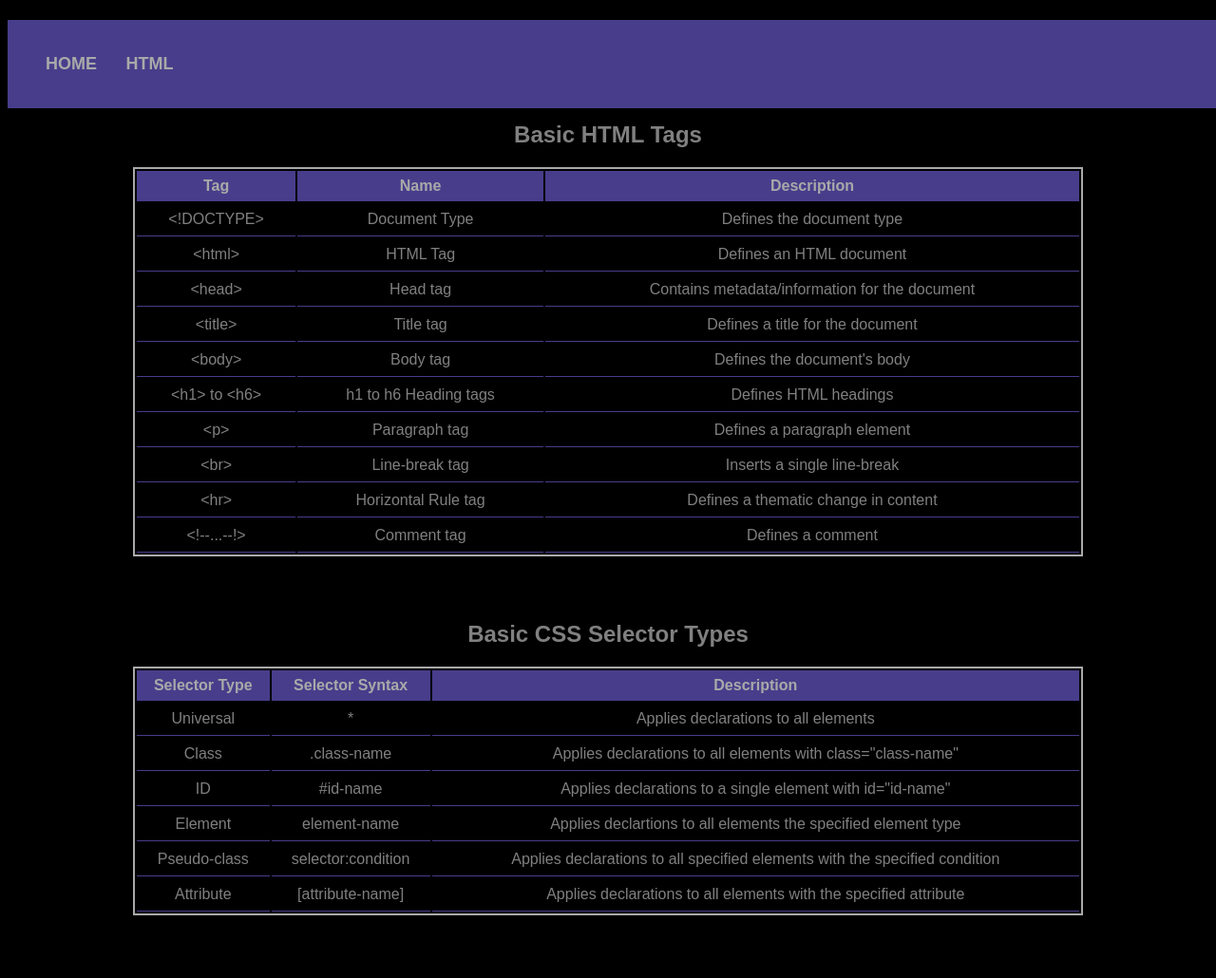
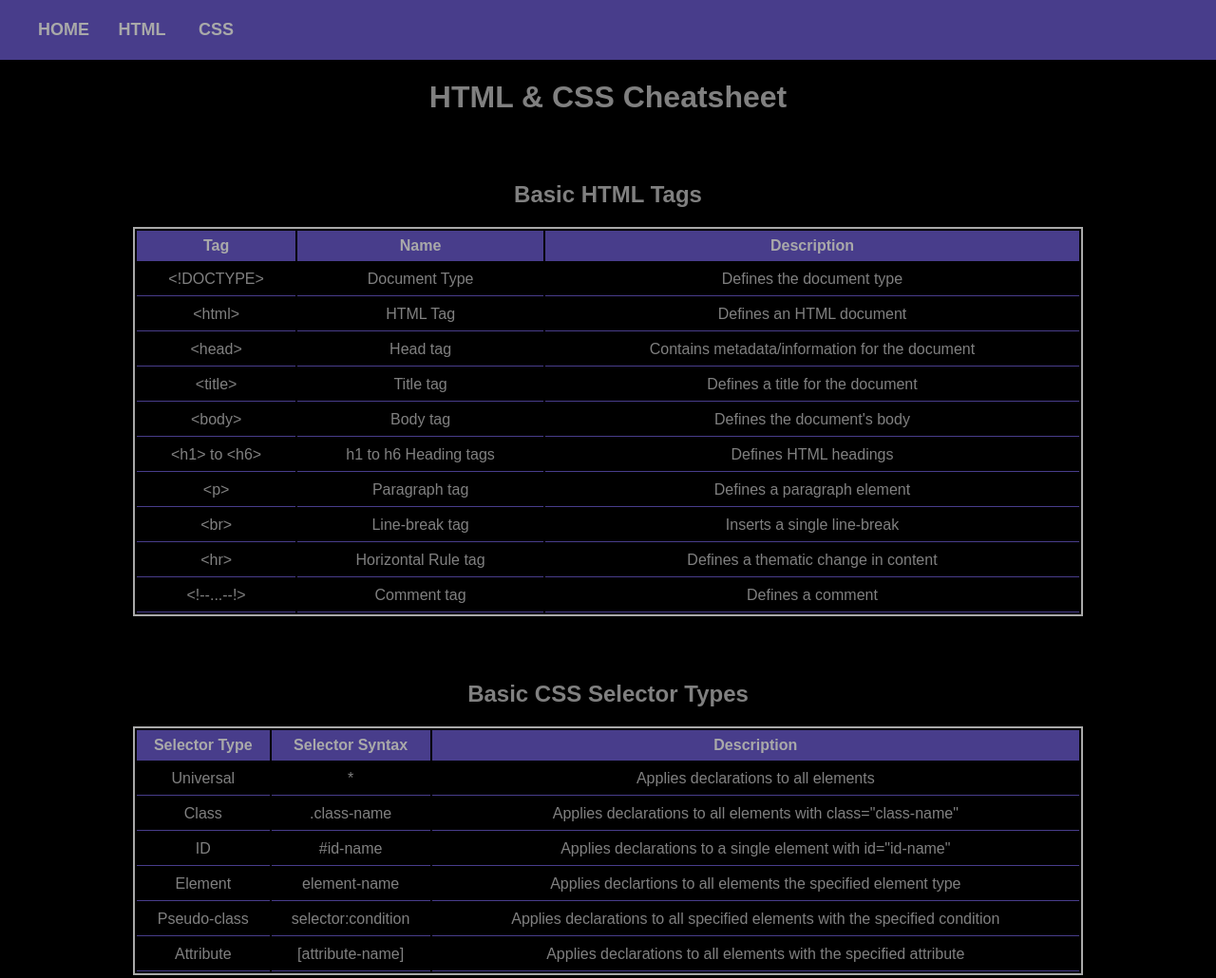
Before and after one commit to CGTones/HTML-CSS-Cheatsheet, a plain HTML site: page index.html in a window 1280 px wide. Shown: the whole page at 95% size. Drawn offline with Linux system fonts and the light colour scheme.

Commit message:
Adjusted h1 position

```diff
--- a/index.html
+++ b/index.html
@@ -14,7 +14,7 @@
   <header>
     <nav>
       <ul>
-        <li> <a href="index.html">HOME</a> </li> <li> <a href="htmlReference.html">HTML</a> </li> <li> <a href="cssReference.css"></a> </li>
+        <li> <a href="index.html">HOME</a> </li> <li> <a href="htmlReference.html">HTML</a> </li> <li> <a href="cssReference.css">CSS</a> </li>
       </ul>
     </nav>
   </header>
--- a/styles.css
+++ b/styles.css
@@ -1,6 +1,8 @@
 /* Universal */
 
 body {
+  margin: 0;
+  padding: 0;
   font-family: Arial, sans-serif;
   background-color: black;
 }
@@ -8,15 +10,15 @@ body {
 /* Navigation */
 
 header {
-  z-index: 2;
-  position: fixed;
+  margin: 0;
+  position: relative;
   width: 100%;
   background-color: darkslateblue;
 }
 
 nav {
   margin: 0;
-  padding: 20px 0;
+  padding: 5px 0;
 }
 
 nav li {
@@ -68,6 +70,10 @@ td {
   height: 2em;
 }
 
+td a {
+  color: gray;
+}
+
 .css-sample-table {
   margin-bottom: 5em;
 }
```
Also changed, not shown: htmlReference.html (+2 -1 lines).
